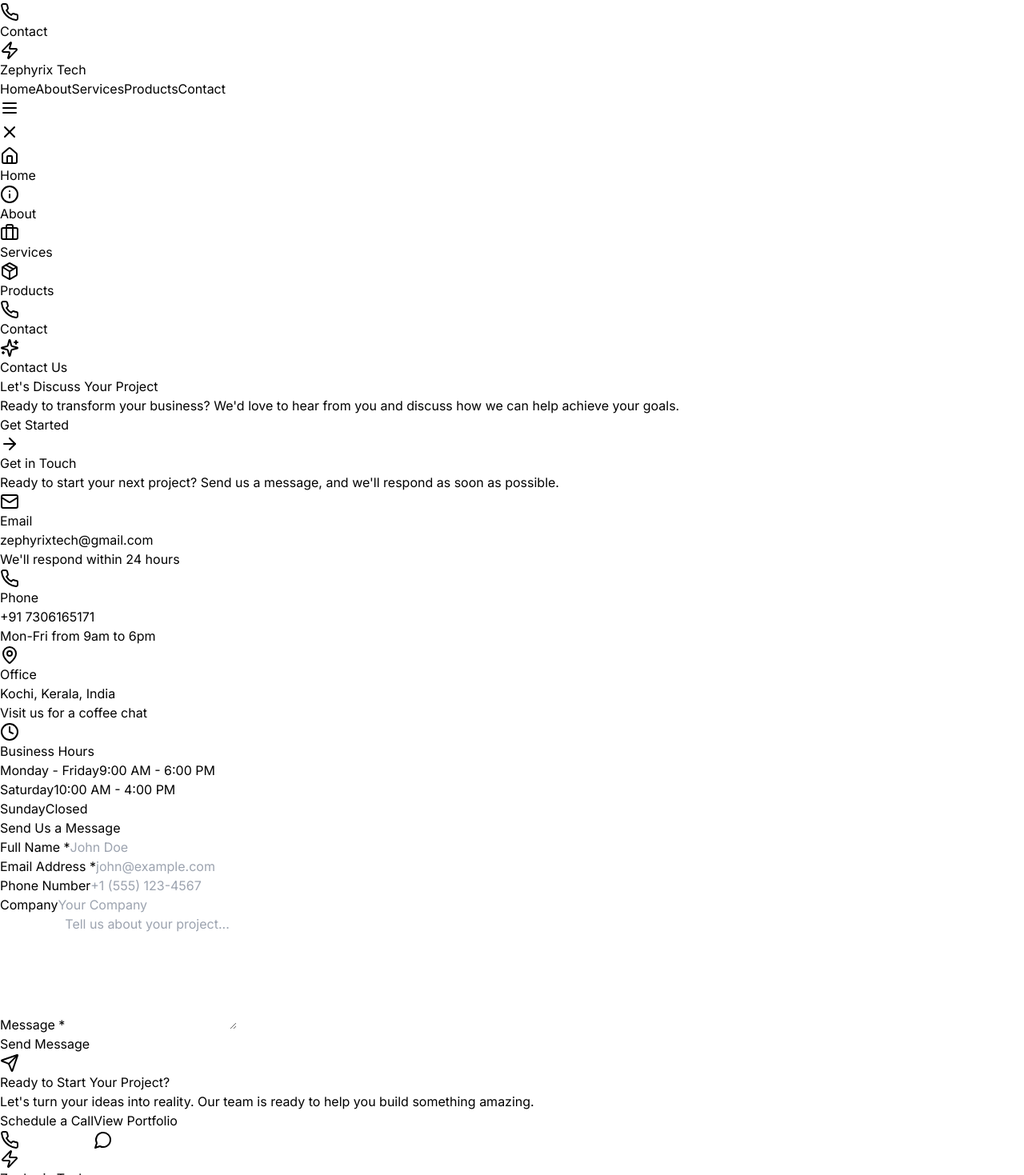
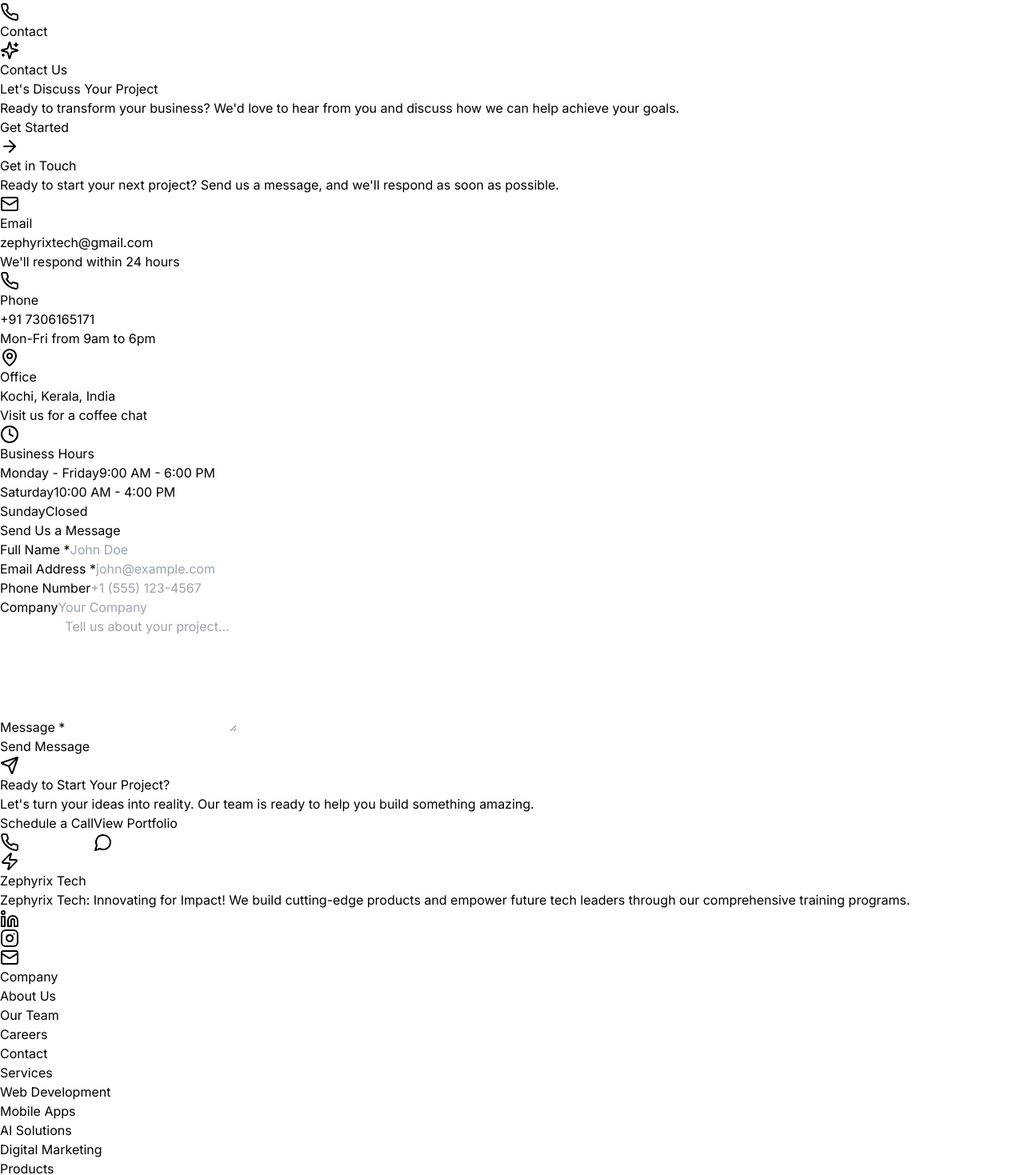
Before and after one commit to Fayizamp/Zephyrix, a Next.js app: page /contact in a window 1280 px wide. Shown: the part 321-1790 px from the top of the page at 80% size. Built offline with nearby package versions, Linux system fonts and the light colour scheme.

Commit message:
updated pages

```diff
--- a/app/about/page.tsx
+++ b/app/about/page.tsx
@@ -2,8 +2,7 @@
 
 import { useEffect, useRef, useState } from 'react';
 import { Users, Target, Award, Clock, Lightbulb, Shield, TrendingUp, Globe, Sparkles, ChevronDown, Play, Pause, Star, MapPin, Calendar, ArrowRight } from 'lucide-react';
-import Header from '@/components/Header';
-import Footer from '@/components/Footer';
+
 
 const AboutPage = () => {
   const pageRef = useRef<HTMLElement>(null);
@@ -118,7 +117,6 @@
 
   return (
     <main ref={pageRef} className="relative">
-      <Header />
 
       {/* Dark Hero Section */}
       <section className="relative min-h-screen flex items-center justify-center overflow-hidden bg-gray-900 text-white">
@@ -409,7 +407,6 @@
           transform: scale(1.05);
         }
       `}</style>
-      <Footer />
     </main>
   );
 };
--- a/app/contact/page.tsx
+++ b/app/contact/page.tsx
@@ -1,8 +1,6 @@
 'use client';
 
 import { useState, useEffect, useRef } from 'react';
-import Header from '@/components/Header';
-import Footer from '@/components/Footer';
 import { Mail, Phone, Send, CheckCircle, MapPin, Clock, Sparkles, MessageCircle, ArrowRight } from 'lucide-react';
 
 const ContactPage = () => {
@@ -88,7 +86,6 @@
 
   return (
     <main ref={pageRef} className="bg-gray-50">
-      <Header />
       {/* Hero Section - Dark Theme */}
       <section className="relative min-h-screen flex items-center justify-center overflow-hidden bg-gradient-to-br from-[#0f0f23] via-slate-900 to-[#0f0f23] text-white pt-16">
         <div className="absolute inset-0 opacity-20">
@@ -331,7 +328,6 @@
         </div>
       </section>
 
-      <Footer />
     </main>
   );
 };
--- a/app/page.tsx
+++ b/app/page.tsx
@@ -1,5 +1,3 @@
-import Header from '@/components/Header';
-import Footer from '@/components/Footer';
 import HeroSection from '@/components/HeroSection';
 import AboutSection from '@/components/AboutSection';
 import ServicesSection from '@/components/ServicesSection';
@@ -10,7 +8,6 @@
 export default function Home() {
   return (
     <>
-      <Header />
       <main className="overflow-x-hidden">
         <HeroSection />
         <AboutSection />
@@ -19,7 +16,6 @@
         <TeamSection />
         <ContactSection />
       </main>
-      <Footer />
     </>
   );
 }
--- a/app/products/page.tsx
+++ b/app/products/page.tsx
@@ -1,8 +1,6 @@
 'use client';
 
 import { useEffect, useRef } from 'react';
-import Header from '@/components/Header';
-import Footer from '@/components/Footer';
 import { Check, Star, Zap, Sparkles, ArrowRight, Target } from 'lucide-react';
 
 const ProductsPage = () => {
@@ -136,7 +134,6 @@
 
   return (
     <main ref={pageRef} className="bg-gray-50">
-      <Header />
 
       {/* Hero Section - Dark Theme */}
       <section className="relative min-h-screen flex items-center justify-center overflow-hidden bg-gradient-to-br from-[#0f0f23] via-slate-900 to-[#0f0f23] text-white pt-16">
@@ -290,8 +287,6 @@
         </div>
       </section>
 
-      {/* Footer - Distinct Color */}
-      <Footer />
     </main>
   );
 };
--- a/components/HeroSection.tsx
+++ b/components/HeroSection.tsx
@@ -66,7 +66,7 @@
   return (
     <section className="min-h-screen bg-gradient-to-br from-[#0f0f23] via-slate-900 to-[#0f0f23] text-white">
       {/* Main Hero Content */}
-      <div className="container mx-auto px-4 sm:px-6 lg:px-8 py-12 lg:py-20">
+      <div className="container mx-auto  px-4 sm:px-6 lg:px-8 py-12 lg:py-20">
         <div className="grid grid-cols-1 xl:grid-cols-5 gap-8 lg:gap-12 items-center">
 
           {/* Left Side - Content (3 columns) */}
```
